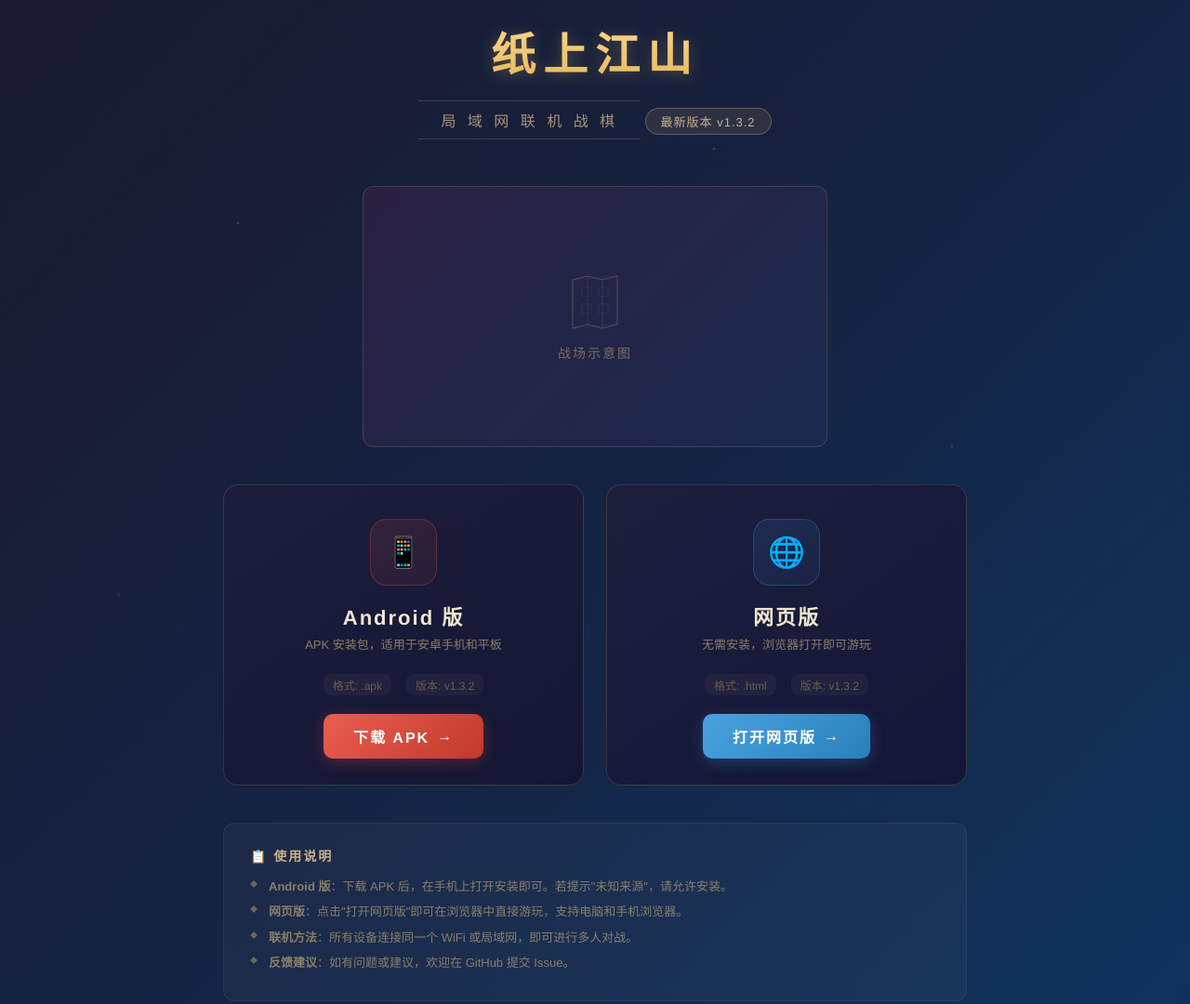
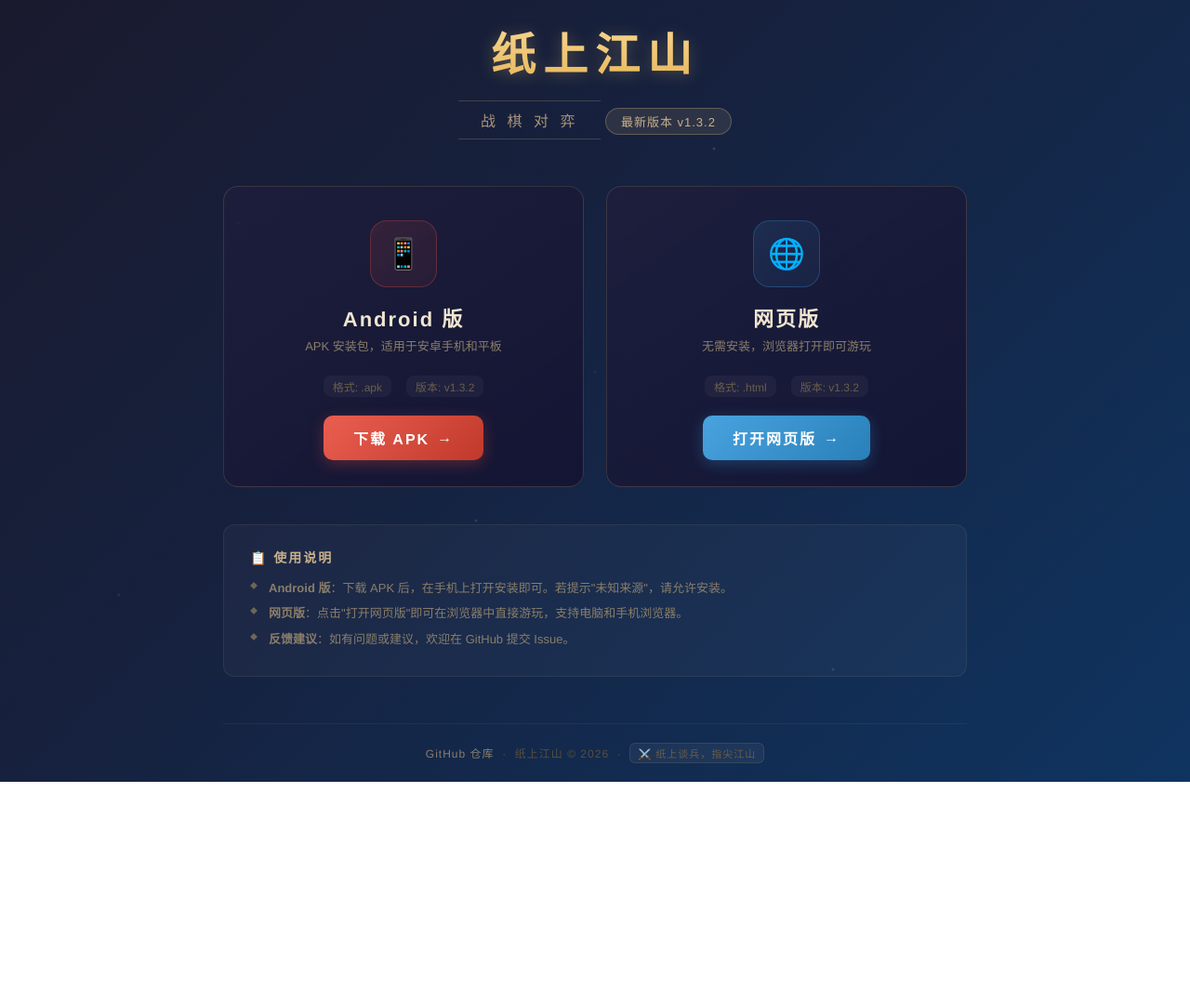
Before and after one commit to Lin-hanyu/paperword.github.io, a plain HTML site: page index.html in a window 1280 px wide. Shown: the top 1080 px of the page at 93% size. After the commit the page ends 841 px from the top, so only its background shows below. Drawn offline with Linux system fonts and the light colour scheme.

Commit message:
Add files via upload

```diff
--- a/index.html
+++ b/index.html
@@ -84,36 +84,6 @@
       font-size: 13px;
       color: #c9b08a;
       letter-spacing: 1px;
-    }
-
-    /* ========== 游戏截图/装饰图 ========== */
-    .hero-image {
-      margin: 0 auto 40px;
-      width: 100%;
-      max-width: 500px;
-      aspect-ratio: 16 / 9;
-      border-radius: 12px;
-      overflow: hidden;
-      position: relative;
-      background: linear-gradient(135deg, #2a2040, #1a2a4e);
-      border: 1px solid rgba(255,215,140,0.15);
-    }
-    .hero-image .placeholder-content {
-      position: absolute;
-      inset: 0;
-      display: flex;
-      flex-direction: column;
-      align-items: center;
-      justify-content: center;
-      color: rgba(255,215,140,0.4);
-      font-size: 14px;
-      letter-spacing: 2px;
-    }
-    .hero-image .placeholder-content svg {
-      width: 64px;
-      height: 64px;
-      margin-bottom: 12px;
-      opacity: 0.5;
     }
 
     /* ========== 下载卡片区域 ========== */
@@ -316,10 +286,9 @@
       opacity: 0;
     }
     .header       { animation-delay: 0.1s; }
-    .hero-image   { animation-delay: 0.2s; }
-    .download-grid { animation-delay: 0.3s; }
-    .instructions { animation-delay: 0.4s; }
-    .footer       { animation-delay: 0.5s; }
+    .download-grid { animation-delay: 0.2s; }
+    .instructions { animation-delay: 0.3s; }
+    .footer       { animation-delay: 0.4s; }
 
     /* ========== 响应式 ========== */
     @media (max-width: 640px) {
@@ -327,7 +296,6 @@
       .header .logo { font-size: 36px; letter-spacing: 4px; }
       .header .subtitle { font-size: 13px; letter-spacing: 2px; padding: 6px 16px; }
       .download-card { padding: 28px 18px 22px; }
-      .hero-image { max-width: 100%; }
     }
 
     /* ========== 下载计数 ========== */
@@ -351,29 +319,12 @@
   <!-- 标题 -->
   <header class="header">
     <div class="logo">纸上江山</div>
-    <div class="subtitle">局 域 网 联 机 战 棋</div>
+    <div class="subtitle">战 棋 对 弈</div>
     <div class="version-tag">最新版本 v1.3.2</div>
   </header>
 
   <!-- 装饰图片区域 -->
-  <div class="hero-image">
-    <div class="placeholder-content">
-      <svg viewBox="0 0 64 64" fill="none" stroke="currentColor" stroke-width="1.2" stroke-linecap="round" stroke-linejoin="round">
-        <path d="M8 8 L24 4 L40 8 L56 4 L56 56 L40 60 L24 56 L8 60 L8 8Z" />
-        <path d="M24 4 L24 56" opacity="0.4" />
-        <path d="M40 8 L40 60" opacity="0.4" />
-        <path d="M8 8 L56 4" opacity="0.3" />
-        <path d="M8 60 L56 56" opacity="0.3" />
-        <rect x="18" y="16" width="10" height="10" rx="1" opacity="0.3" />
-        <rect x="36" y="16" width="10" height="10" rx="1" opacity="0.3" />
-        <rect x="18" y="34" width="10" height="10" rx="1" opacity="0.3" />
-        <rect x="36" y="34" width="10" height="10" rx="1" opacity="0.3" />
-      </svg>
-      <span>战场示意图</span>
-    </div>
-    <!-- 如果你有游戏截图，可以替换上面的 placeholder-content 为：
-    <img src="screenshot.png" alt="纸上江山游戏截图" style="width:100%;height:100%;object-fit:cover;"> -->
-  </div>
+  <!-- 以后有游戏截图可以放这里 -->
 
   <!-- 下载卡片 -->
   <div class="download-grid">
@@ -387,7 +338,7 @@
         <span>格式: .apk</span>
         <span>版本: v1.3.2</span>
       </div>
-      <a class="btn-download apk" href="apk/纸上江山-v132.apk" download>
+      <a class="btn-download apk" href="纸上江山-v132.apk" download>
         下载 APK
         <span class="arrow">→</span>
       </a>
@@ -416,14 +367,13 @@
     <ul>
       <li><strong>Android 版</strong>：下载 APK 后，在手机上打开安装即可。若提示"未知来源"，请允许安装。</li>
       <li><strong>网页版</strong>：点击"打开网页版"即可在浏览器中直接游玩，支持电脑和手机浏览器。</li>
-      <li><strong>联机方法</strong>：所有设备连接同一个 WiFi 或局域网，即可进行多人对战。</li>
       <li><strong>反馈建议</strong>：如有问题或建议，欢迎在 GitHub 提交 Issue。</li>
     </ul>
   </div>
 
   <!-- Footer -->
   <div class="footer">
-    <a href="https://github.com/YOUR_USERNAME/YOUR_REPO" target="_blank">GitHub 仓库</a>
+    <a href="https://github.com/Lin-hanyu/paperword.github.io" target="_blank">GitHub 仓库</a>
     &nbsp;·&nbsp;
     纸上江山 &copy; 2026
     &nbsp;·&nbsp;
```
